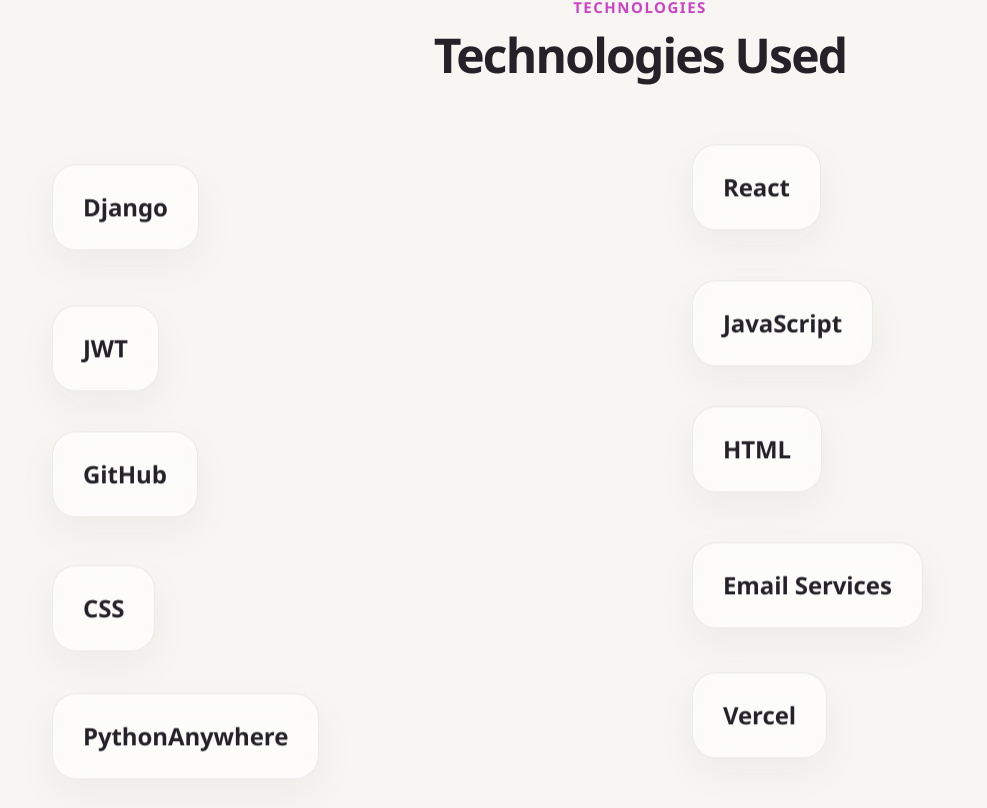
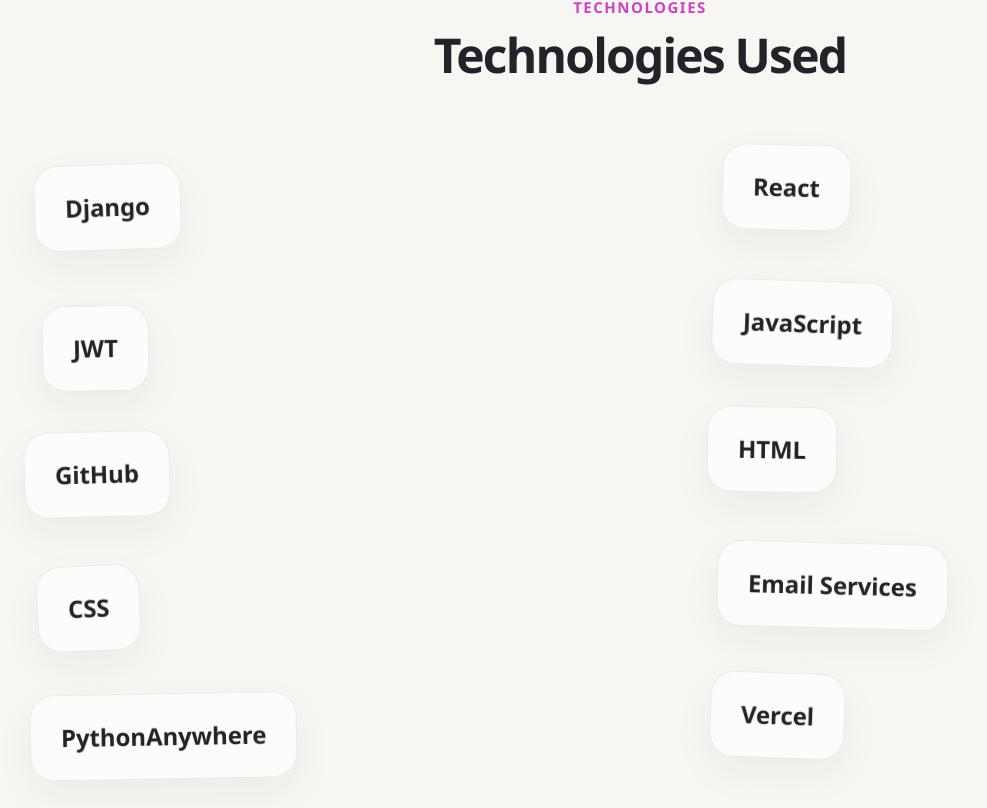
Before and after one commit to khalidmuhamadmuhamad80-arch/portfolio-frontend, a React app: page /projects/mk-web-studio in a window 1280 px wide. Shown: the part 1532-2340 px from the top of the page, without its empty margins (0-987 px from the left). Built offline with nearby package versions, Linux system fonts and the light colour scheme; no server answers; the HTML template or start-up script is replaced by a standard one.

Commit message:
Update project hero button styles

```diff
--- a/src/components/mkwebstudio.css
+++ b/src/components/mkwebstudio.css
@@ -571,52 +571,62 @@
 
 .mk-project-technology:nth-child(1) {
   margin-top: 15px;
-  transform: translateX(-18px) rotate(-2deg);
+  --tx: -18px;
+  --rot: -2deg;
 }
 
 .mk-project-technology:nth-child(2) {
   margin-top: -25px;
-  transform: translateX(30px) rotate(1.5deg);
+  --tx: 30px;
+  --rot: 1.5deg;
 }
 
 .mk-project-technology:nth-child(3) {
   margin-top: 35px;
-  transform: translateX(-10px) rotate(-1deg);
+  --tx: -10px;
+  --rot: -1deg;
 }
 
 .mk-project-technology:nth-child(4) {
   margin-top: -15px;
-  transform: translateX(20px) rotate(2deg);
+  --tx: 20px;
+  --rot: 2deg;
 }
 
 .mk-project-technology:nth-child(5) {
   margin-top: 20px;
-  transform: translateX(-28px) rotate(-1.5deg);
+  --tx: -28px;
+  --rot: -1.5deg;
 }
 
 .mk-project-technology:nth-child(6) {
   margin-top: -30px;
-  transform: translateX(15px) rotate(1deg);
+  --tx: 15px;
+  --rot: 1deg;
 }
 
 .mk-project-technology:nth-child(7) {
   margin-top: 28px;
-  transform: translateX(-15px) rotate(-2.5deg);
+  --tx: -15px;
+  --rot: -2.5deg;
 }
 
 .mk-project-technology:nth-child(8) {
   margin-top: -18px;
-  transform: translateX(25px) rotate(1.5deg);
+  --tx: 25px;
+  --rot: 1.5deg;
 }
 
 .mk-project-technology:nth-child(9) {
   margin-top: 22px;
-  transform: translateX(-22px) rotate(-1deg);
+  --tx: -22px;
+  --rot: -1deg;
 }
 
 .mk-project-technology:nth-child(10) {
   margin-top: -20px;
-  transform: translateX(18px) rotate(2deg);
+  --tx: 18px;
+  --rot: 2deg;
 }
 
 /* =========================================
@@ -673,19 +683,15 @@
 ========================================= */
 
 @keyframes technologyFloat {
-
   0% {
-    transform: translateY(0);
+    transform: translate(var(--tx, 0), 0) rotate(var(--rot, 0deg));
   }
-
   50% {
-    transform: translateY(-7px);
+    transform: translate(var(--tx, 0), -7px) rotate(var(--rot, 0deg));
   }
-
   100% {
-    transform: translateY(0);
+    transform: translate(var(--tx, 0), 0) rotate(var(--rot, 0deg));
   }
-
 }
 @media (max-width: 600px) {
   .mk-project-technologies-list {
```
